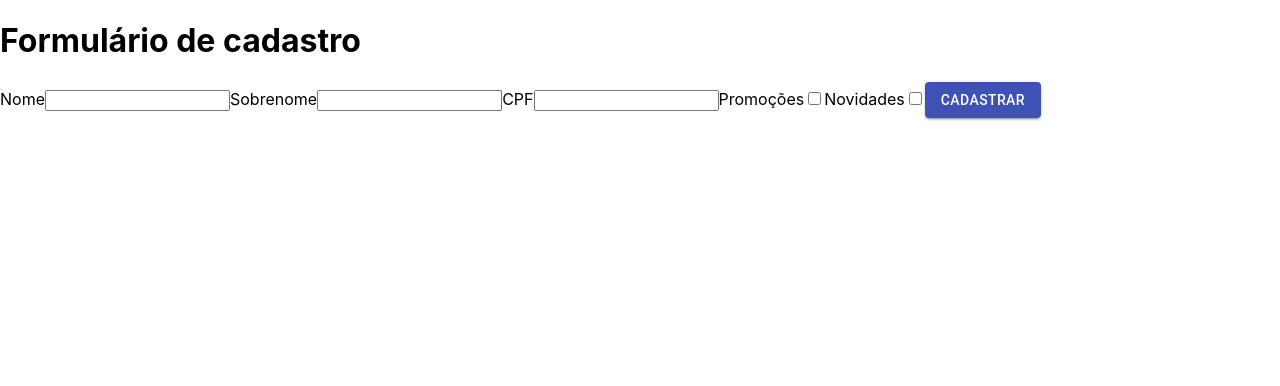
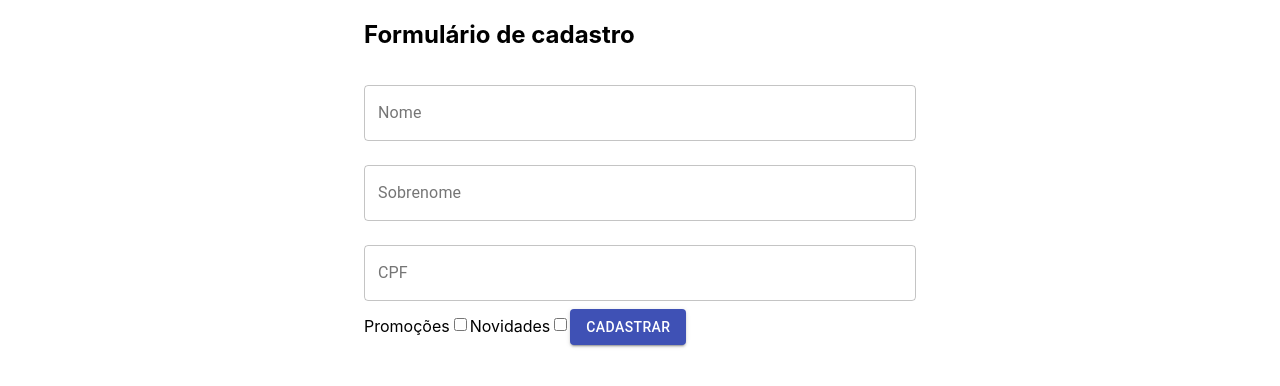
Before and after one commit to Carolalves90/projeto-formulario, a React (Create React App) app: page / in a window 1280 px wide. Shown: the top 386 px of the page. Built offline with nearby package versions, Linux system fonts and the light colour scheme.

Commit message:
adiciona estilo aos campos de texto

```diff
--- a/src/App.js
+++ b/src/App.js
@@ -1,14 +1,16 @@
-import React, { Component, Fragment } from 'react';
+import React, { Component } from 'react';
 import './App.css';
 import FormularioCadastro from './components/FormularioCadastro/FormularioCadastro';
+
+import { Container } from '@material-ui/core';
 
 class App extends Component {
   render() {
     return (
-      <Fragment>
+      <Container component='article' maxWidth='sm'>
         <h1>Formulário de cadastro</h1>
         <FormularioCadastro />
-      </Fragment>
+      </Container>
     )
   }
 }
--- a/src/components/FormularioCadastro/FormularioCadastro.jsx
+++ b/src/components/FormularioCadastro/FormularioCadastro.jsx
@@ -1,17 +1,13 @@
 import React from 'react';
 import Button from '@material-ui/core/Button';
+import TextField from '@material-ui/core/TextField';
 
 function FormularioCadastro() {
     return (
         <form>
-            <label>Nome</label>
-            <input type='text' />
-
-            <label>Sobrenome</label>
-            <input type='text' />
-
-            <label>CPF</label>
-            <input type='text' />
+            <TextField id='nome' label='Nome' variant='outlined' margin='normal' fullWidth/>
+            <TextField id='sobrenome' label='Sobrenome' variant='outlined' margin='normal' fullWidth/>
+            <TextField id='CPF' label='CPF' variant='outlined' margin='normal' fullWidth/>
 
             <label>Promoções</label>
             <input type='checkbox' />
```
